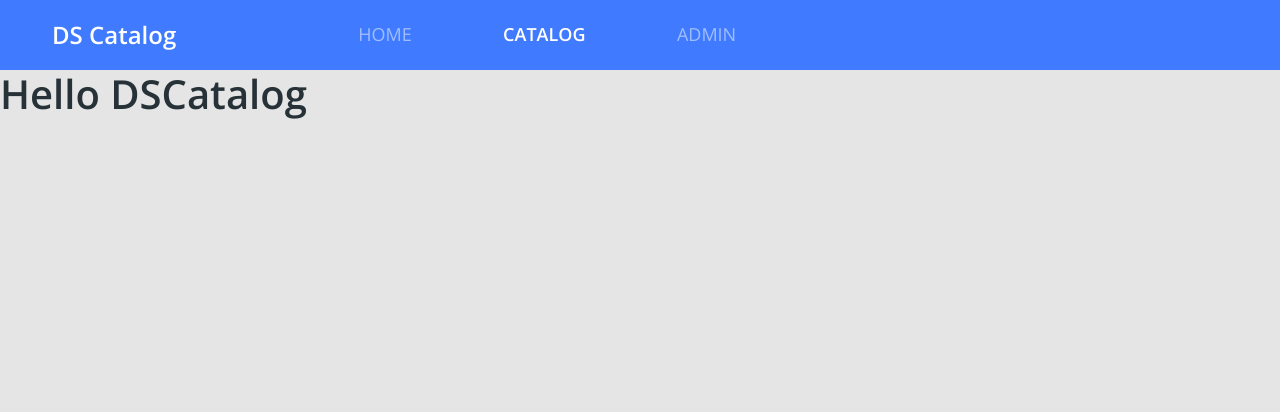
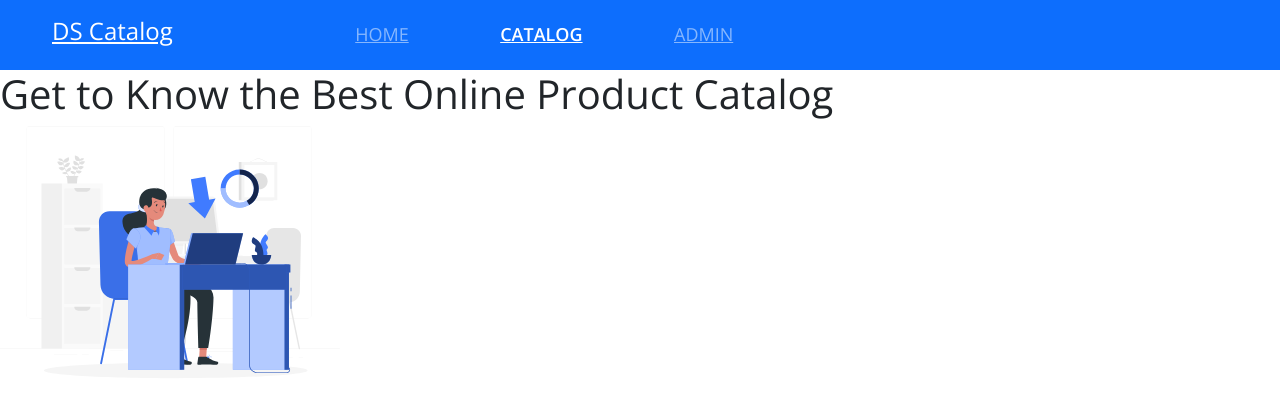
Before and after one commit to CarlosLaurine/Complete-DS-Catalog-App, a React (Create React App) app in the folder frontend-web/: page / in a window 1280 px wide. Shown: the top 412 px of the page. Built offline with nearby package versions, Linux system fonts and the light colour scheme.

Commit message:
Node-sass replaced by Sass + package.json updated + Home Page Initial Structure

```diff
--- a/frontend-web/package.json
+++ b/frontend-web/package.json
@@ -11,10 +11,10 @@
     "@types/react": "^17.0.0",
     "@types/react-dom": "^17.0.0",
     "bootstrap": "^5.1.0",
-    "node-sass": "4.14.1",
     "react": "^17.0.2",
     "react-dom": "^17.0.2",
     "react-scripts": "4.0.3",
+    "sass": "^1.37.5",
     "typescript": "^4.1.2",
     "web-vitals": "^1.0.1"
   },
--- a/frontend-web/src/App.tsx
+++ b/frontend-web/src/App.tsx
@@ -1,12 +1,11 @@
-import './assets/styles/custom.scss';
+import 'assets/styles/custom.scss';
 import './App.css';
-import Navbar from 'components/Navbar';
+import Home from 'pages/Home';
 
 function App() {
   return (
     <>
-      <Navbar />
-      <h1>Hello DSCatalog</h1>
+      <Home />
     </>
   );
 }
--- a/frontend-web/src/index.tsx
+++ b/frontend-web/src/index.tsx
@@ -1,6 +1,7 @@
 import React from 'react';
 import ReactDOM from 'react-dom';
 import App from './App';
+import "bootstrap/dist/css/bootstrap.css"
 
 ReactDOM.render(
   <React.StrictMode>
--- /dev/null
+++ b/frontend-web/src/pages/Home/index.tsx
@@ -0,0 +1,31 @@
+import Navbar from 'components/Navbar';
+import { ReactComponent as MainImg } from 'assets/images/main-vectorized-img.svg'
+
+const Home = () => {
+    return (
+    <>
+        <Navbar/>
+        <div className="home-container">
+
+            <div className="home-card">
+
+                <div className="home-content-container">
+
+                    <h1>Get to Know the Best Online Product Catalog</h1>
+
+                </div>
+
+                <div className="home-image-container">
+
+                    <MainImg/>
+
+                </div>
+
+            </div>
+
+        </div>
+    </>
+    );
+  };
+
+  export default Home;
```
Also changed, not shown: frontend-web/tsconfig.json (+2 -8 lines), 1 other file (tests, documents, lock files or other folders).
